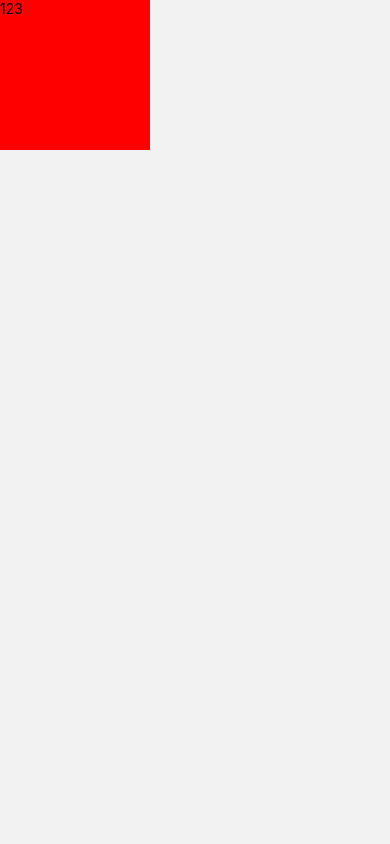
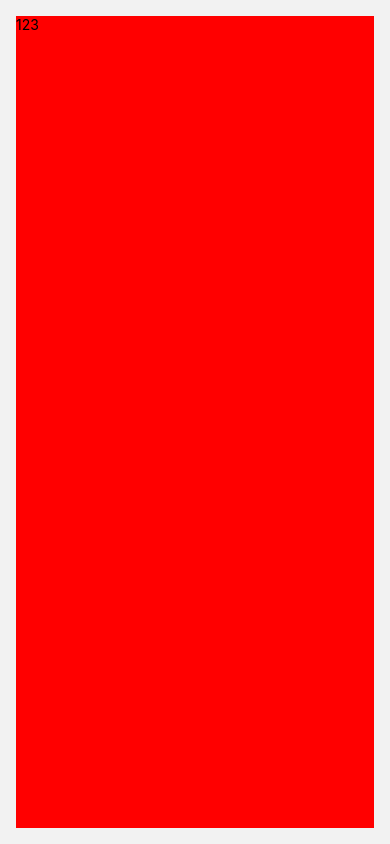
Before and after one commit to kjkTommy/Examo, a React Native app: screen / in a window 390 px wide. Built offline with nearby package versions, Linux system fonts and the light colour scheme.

Commit message:
Feature: add custom component styling option HOC variance

```diff
--- a/App.tsx
+++ b/App.tsx
@@ -1,14 +1,16 @@
 import {StyleSheet, View} from 'react-native';
-import {SafeAreaProvider} from 'react-native-safe-area-context';
+import {SafeAreaProvider, useSafeAreaInsets} from 'react-native-safe-area-context';
 import {RootStoreProvider} from './packages/core/src/Root/Root';
 import React from 'react';
 import NavigationRoot from './packages/navigation/src/NavigationRoot';
+import {StatusBar} from 'expo-status-bar';
 
 export default function App() {
   return (
     <View style={styles.container}>
       <SafeAreaProvider>
         <RootStoreProvider>
+          <StatusBar style="dark" />
           <NavigationRoot />
         </RootStoreProvider>
       </SafeAreaProvider>
@@ -19,5 +21,6 @@ export default function App() {
 const styles = StyleSheet.create({
   container: {
     flex: 1,
+    backgroundColor: '#FFFFFF',
   },
 });
--- a/package.json
+++ b/package.json
@@ -18,7 +18,7 @@
     "react-native-web": "^0.20.0",
     "mobx": "6.13.7",
     "mobx-react-lite": "4.1.0",
-    "react-native-safe-area-context": "5.4.1",
+    "react-native-safe-area-context": "5.4.0",
     "@expo/metro-runtime": "~5.0.4"
   },
   "devDependencies": {
@@ -30,5 +30,6 @@
     "@react-navigation/native": "7.1.10",
     "@react-navigation/stack": "7.3.3"
   },
-  "private": true
+  "private": true,
+  "packageManager": "yarn@4.8.1+sha512.bc946f2a022d7a1a38adfc15b36a66a3807a67629789496c3714dd1703d2e6c6b1c69ff9ec3b43141ac7a1dd853b7685638eb0074300386a59c18df351ef8ff6"
 }
--- a/packages/navigation/src/NavigationRoot.tsx
+++ b/packages/navigation/src/NavigationRoot.tsx
@@ -1,19 +1,22 @@
 import {observer} from 'mobx-react-lite';
 import React from 'react';
-import {Dimensions, View, StyleSheet} from 'react-native';
+import {View, Platform} from 'react-native';
 import LargeNavigationRoot from './LargeNavigation/LargeNavigationRoot';
 import SmallNavigationRoot from './SmallNavigation/SmallNavigationRoot';
+import variance from '../../tools/hoc/variance';
 
 export default observer(function NavigationRoot() {
+  const isLarge = Platform.OS === 'web';
+  console.log(isLarge);
   return (
-    <View style={styles.container}>
-      <LargeNavigationRoot />
-      {/* {isLg ? <LargeNavigationRoot /> : <SmallNavigationRoot />} */}
-    </View>
+    <NavigationRootContainer>
+      {isLarge ? <LargeNavigationRoot /> : <SmallNavigationRoot />}
+    </NavigationRootContainer>
   );
 });
-const styles = StyleSheet.create({
-  container: {
+
+const NavigationRootContainer = variance(View)(() => ({
+  root: {
     flex: 1,
   },
-});
+}));
--- a/packages/navigation/src/SmallNavigation/SmallNavigationRoot.tsx
+++ b/packages/navigation/src/SmallNavigation/SmallNavigationRoot.tsx
@@ -2,11 +2,23 @@ import {NavigationContainer} from '@react-navigation/native';
 import {observer} from 'mobx-react-lite';
 import React from 'react';
 import SmallHomeStack from './SmallBindings/SmallHomeStack';
+import {View, StyleSheet} from 'react-native';
+import {useSafeAreaInsets} from 'react-native-safe-area-context';
 
 export default observer(function SmallNavigationRoot() {
+  const insets = useSafeAreaInsets();
+
   return (
-    <NavigationContainer>
-      <SmallHomeStack />
-    </NavigationContainer>
+    <View style={[styles.container, {paddingTop: insets.top, paddingBottom: insets.bottom}]}>
+      <NavigationContainer>
+        <SmallHomeStack />
+      </NavigationContainer>
+    </View>
   );
 });
+
+const styles = StyleSheet.create({
+  container: {
+    flex: 1,
+  },
+});
--- a/packages/navigation/src/screens/Home.tsx
+++ b/packages/navigation/src/screens/Home.tsx
@@ -1,20 +1,29 @@
 import {observer} from 'mobx-react-lite';
 import React from 'react';
-import {View, Text, StyleSheet} from 'react-native';
+import {View, Text} from 'react-native';
+import variance from '../../../tools/hoc/variance';
 
 export default observer(function Home() {
-  console.log('Home отрендерился');
   return (
-    <View style={styles.container}>
-      <Text>123</Text>
-    </View>
+    <RootContainer>
+      <TextContainer>
+        <Text>123</Text>
+      </TextContainer>
+    </RootContainer>
   );
 });
 
-const styles = StyleSheet.create({
-  container: {
-    width: 150,
-    height: 150,
+const RootContainer = variance(View)(() => ({
+  root: {
+    display: 'flex',
+    flex: 1,
+    padding: 16,
+  },
+}));
+
+const TextContainer = variance(View)(() => ({
+  root: {
     backgroundColor: 'red',
+    flex: 1,
   },
-});
+}));
--- /dev/null
+++ b/packages/tools/hoc/variance.tsx
@@ -0,0 +1,30 @@
+import React from 'react';
+
+type StyleMap = Record<string, React.CSSProperties>;
+
+type PropsExtension<Styles extends StyleMap> = Partial<
+  Record<Exclude<keyof Styles, 'root'>, boolean>
+>;
+
+function variance<ComponentProps extends {style?: any}>(
+  Component: React.ComponentType<ComponentProps>
+) {
+  return function <Styles extends StyleMap>(getStyles: () => Styles) {
+    const styles = getStyles();
+
+    return function (props: ComponentProps & PropsExtension<Styles>) {
+      const baseStyle = styles.root || {};
+
+      const additionalStyles = Object.keys(styles)
+        .filter((key) => key !== 'root')
+        .filter((key) => props[key as keyof PropsExtension<Styles>])
+        .map((key) => styles[key as keyof Styles]);
+
+      const combinedStyle = Object.assign({}, baseStyle, ...additionalStyles);
+
+      return <Component {...props} style={{...combinedStyle, ...props.style}} />;
+    };
+  };
+}
+
+export default variance;
--- /dev/null
+++ b/packages/ui/src/components/atoms/Input/index.ts
@@ -0,0 +1 @@
+export {default as Input} from './Input';
```
Also changed, not shown: packages/tools/hoc/StyleType.ts (added, +7 -0 lines), packages/ui/src/components/atoms/Input/Input.tsx (added, +21 -0 lines), 1 other file (tests, documents, lock files or other folders).
